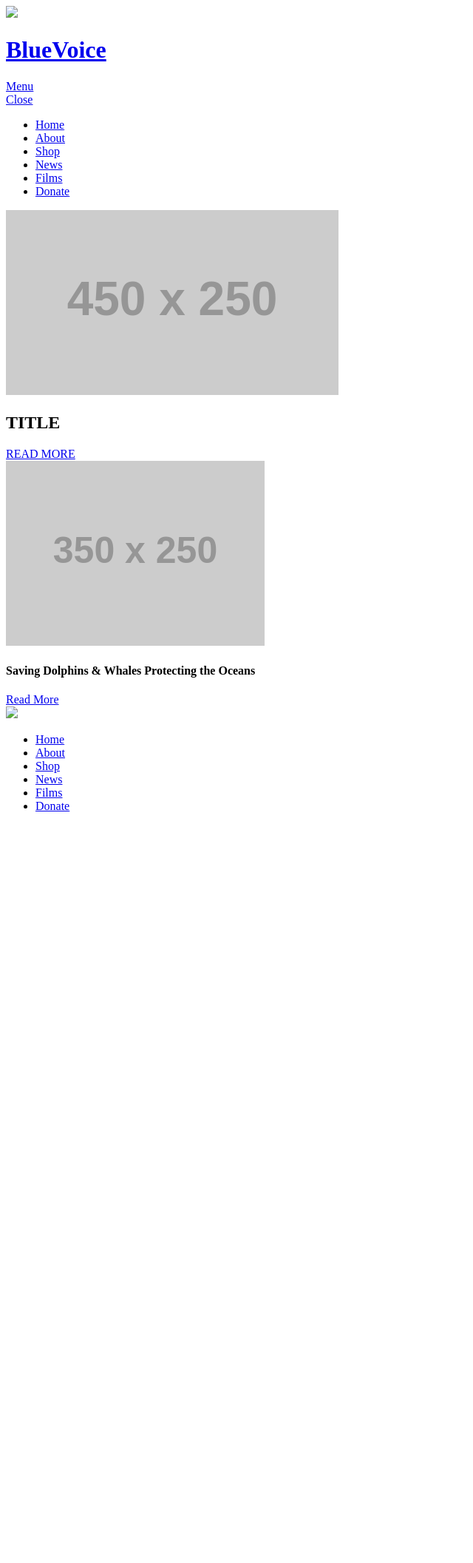
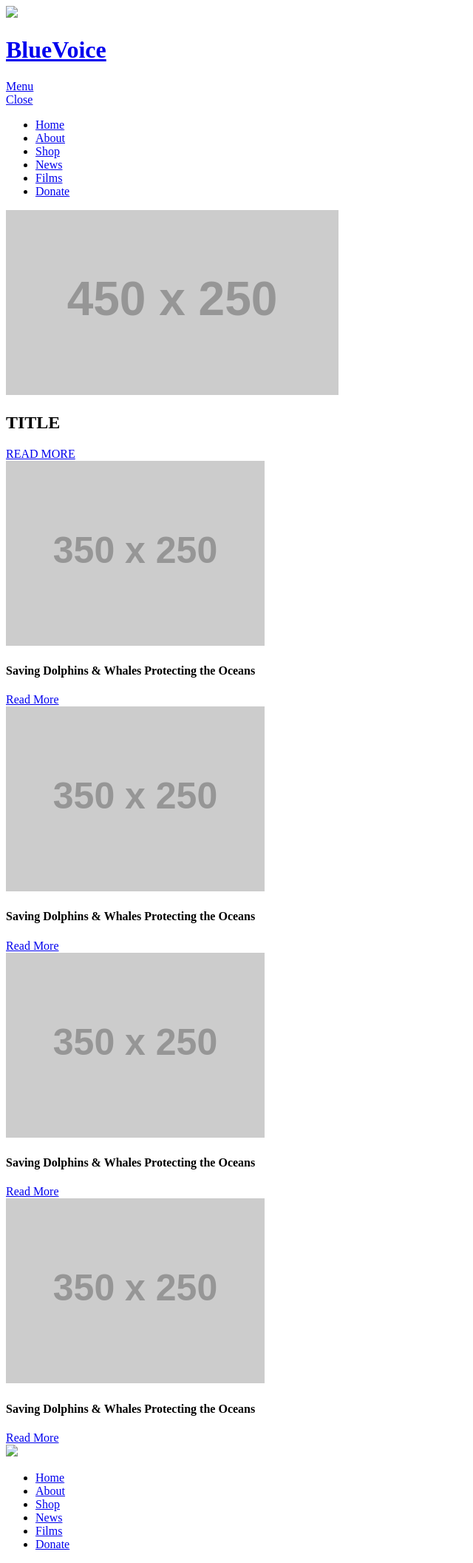
Before and after one commit to elgh0019/blue-voice, a Jekyll site: the page built from index.html, in a window 1280 px wide. Shown: the whole page at 74% size, without its empty margins (0-640 px from the left). Built offline with Jekyll 4.4.1, drawn with Linux system fonts in a browser that asks for light colours; nearby versions of some CDN libraries; some web fonts are replaced; a style sheet for code colours, icons or effects is not loaded; before the commit the page ends 1115 px from its top, so only the background shows below that.

```diff
--- a/_layouts/default.html
+++ b/_layouts/default.html
@@ -23,8 +23,8 @@
     <link href='https://fonts.googleapis.com/css?family=Droid+Serif' rel='stylesheet' type='text/css'>
   </head>
   <body class="noscript">
-    <div class="site-wrapper grid" data-state="slide-close">
-      <div class="sliding-canvas unit">
+    <div class="site-wrapper " data-state="slide-close">
+      <div class="sliding-canvas ">
         <header class="header cf">
           <a href="{{site.baseurl}}"><img class="logo-header" src="{{site.baseurl}}/images/logo.svg">
           <h1>BlueVoice</h1></a>
--- a/index.html
+++ b/index.html
@@ -13,7 +13,7 @@
 
 <div class="grid">
 	<div class="unit unit-s-1 unit-m-1 unit-l-1-3">
-		<img class="img-flex" src="http://placehold.it/350x250">
+		<img class="img-flex island" src="http://placehold.it/350x250">
 
 		<div class="article-2">
 			<h4 class="gutter">Saving Dolphins & Whales Protecting the Oceans</h4>
@@ -22,3 +22,40 @@
 
 	</div>
 </div>
+
+
+<div class="grid">
+	<div class="unit unit-s-1 unit-m-1 unit-l-1-3">
+		<img class="img-flex island" src="http://placehold.it/350x250">
+
+		<div class="article-2">
+			<h4 class="gutter">Saving Dolphins & Whales Protecting the Oceans</h4>
+			<a href="#">Read More</a>
+		</div>
+
+	</div>
+</div>
+
+<div class="grid">
+	<div class="unit unit-s-1 unit-m-1 unit-l-1-3">
+		<img class="img-flex island" src="http://placehold.it/350x250">
+
+		<div class="article-2">
+			<h4 class="gutter">Saving Dolphins & Whales Protecting the Oceans</h4>
+			<a href="#">Read More</a>
+		</div>
+
+	</div>
+</div>
+
+<div class="grid">
+	<div class="unit unit-s-1 unit-m-1 unit-l-1-3">
+		<img class="img-flex island" src="http://placehold.it/350x250">
+
+		<div class="article-2">
+			<h4 class="gutter">Saving Dolphins & Whales Protecting the Oceans</h4>
+			<a href="#">Read More</a>
+		</div>
+
+	</div>
+</div>
```
Also changed, not shown: css/style.css (+4 -15 lines), scss/components/_main.scss (+9 -26 lines).
